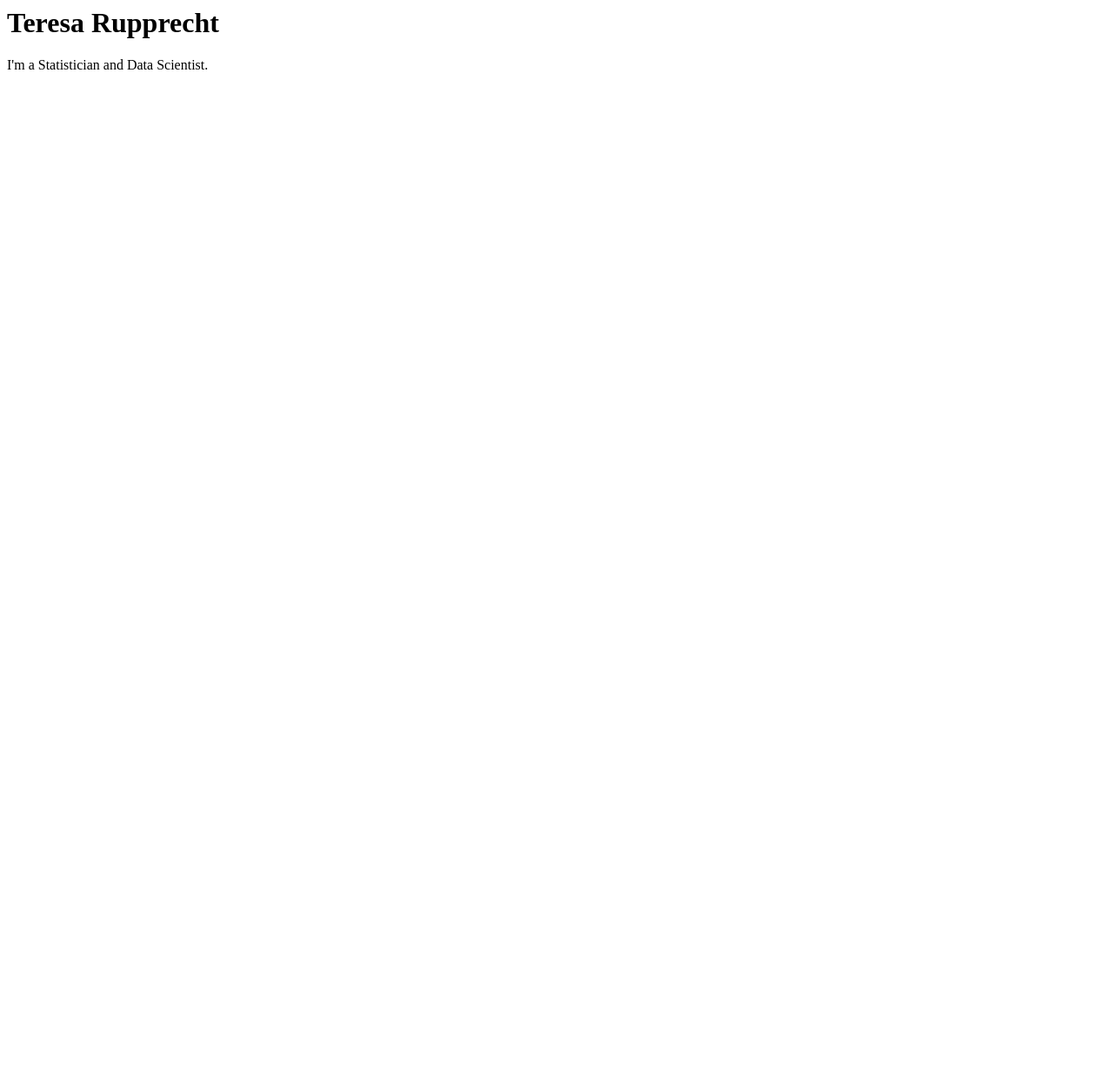
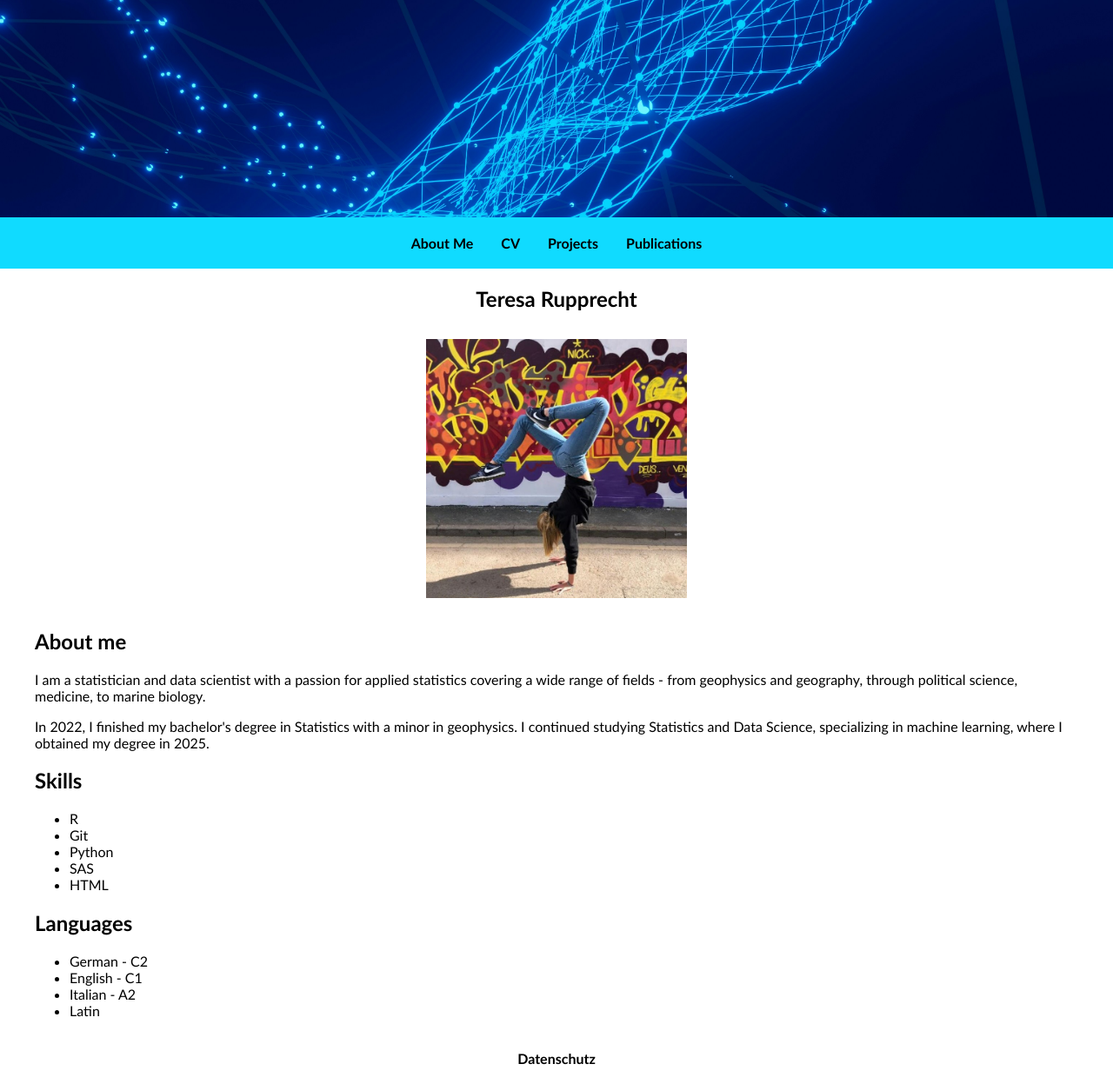
Before and after one commit to terupprecht/terupprecht.github.io, a plain HTML site: page index.html in a window 1280 px wide. Shown: the whole page at 87% size. Before the commit the page ends 800 px from the top, so only its background shows below. Drawn offline with Linux system fonts and the light colour scheme.

Commit message:
Updated website

```diff
--- a/index.html
+++ b/index.html
@@ -1,11 +1,66 @@
+<!DOCTYPE html>
 <html lang="en">
 <head>
     <meta charset="UTF-8">
     <meta name="viewport" content="width=device-width, initial-scale=1.0">
-    <title>Document</title>
+    <title>About me | Teresa Rupprecht</title>
+    <link rel="stylesheet" type="text/css" href="styles.css" />
 </head>
 <body>
-    <h1>Teresa Rupprecht</h1>
-    <p> I'm a Statistician and Data Scientist.</p>
+    <div id = "teaser">
+        <img
+        src="DataScienceImg.jpg"
+        alt="Data Science Image"
+        />
+    </div>
+
+    <nav>
+        <ul class = "middle">
+        <li><a href="/">About Me</a></li>
+        <li><a href="/cv.html">CV</a></li>
+        <li><a href="/projects.html">Projects</a></li>
+        <li><a href="/publications.html">Publications</a></li>
+        </ul>
+    </nav>
+    <section>
+    <h1 style="font-size: 25; text-align: center;">Teresa Rupprecht</h1>
+    <center><img src="TR.jpg" width="300" alt = "Image Teresa Rupprecht"/> </center>
+        <h2>About me</h2>
+        <p>I am a statistician and data scientist with a passion for applied
+            statistics covering a wide range of fields - from geophysics and geography, through political science,
+            medicine, to marine biology. </p>
+            <p>In 2022, I finished my bachelor's degree in Statistics with a minor in
+            geophysics. I continued studying Statistics and Data Science, specializing in machine learning,
+            where I obtained my degree in 2025.</p>
+    </section>
+
+    <section>
+        <h2>Skills</h2>
+        <ul>
+            <li>R</li>
+            <li>Git</li>
+            <li>Python</li>
+            <li>SAS</li>
+            <li>HTML</li>
+          </ul>
+    </section>
+
+    <section>
+        <h2>Languages</h2>
+        <ul>
+            <li>German - C2</li>
+            <li>English - C1 </li>
+            <li>Italian - A2</li>
+            <li>Latin</li>
+        </ul>
+    </section>
+
+
+
+<footer>
+    <ul class = "middle">
+        <li><a href="https://docs.github.com/de/site-policy/privacy-policies/github-general-privacy-statement#github-privacy-statement">Datenschutz</a></li>
+        </ul>
+</footer>
 </body>
 </html>
--- /dev/null
+++ b/styles.css
@@ -0,0 +1,75 @@
+body {
+    padding: 0;
+    margin: 0;
+    font-family:'Gill Sans', 'Gill Sans MT', Calibri, 'Trebuchet MS', sans-serif
+}
+
+nav {
+    position: sticky;
+    top: 0;
+    background: #10dbff;
+    font-weight: bold;
+}
+
+.middle {
+    display: flex;
+    justify-content: center;
+    align-items: center;
+}
+
+
+#teaser {
+    width: 100%;
+    height: 150px;
+}
+
+#teaser img {
+    width: 100%;
+    height: 100%;
+    object-fit: cover;
+}
+
+@media screen and (min-width: 800px) {
+    #teaser {
+        height: 250px;
+    }
+}
+
+footer ul, nav ul {
+    list-style: none;
+    margin: 0;
+    padding: 0;
+    padding-top: 20px;
+    padding-bottom: 20px;
+}
+
+footer ul li a, nav ul li a {
+    font-weight: bold;
+    padding: 16px;
+    text-decoration: none;
+    color: inherit;
+}
+
+section {
+    max-width: 1200px;
+    margin-left: auto;
+    margin-right: auto;
+    padding-left: 16px;
+    padding-right: 16px;
+}
+
+section img {
+    padding: 12px;
+}
+
+nav ul li a:hover {
+    color: whitesmoke;
+}
+
+footer ul li a:hover {
+    color: silver
+}
+
+.spaced-paragraph {
+    margin-bottom: 3rem;
+  }
```
Also changed, not shown: cv.html (added, +73 -0 lines), projects.html (added, +65 -0 lines), publications.html (added, +43 -0 lines), DataScienceImg.jpg (added), TR.jpg (added).
